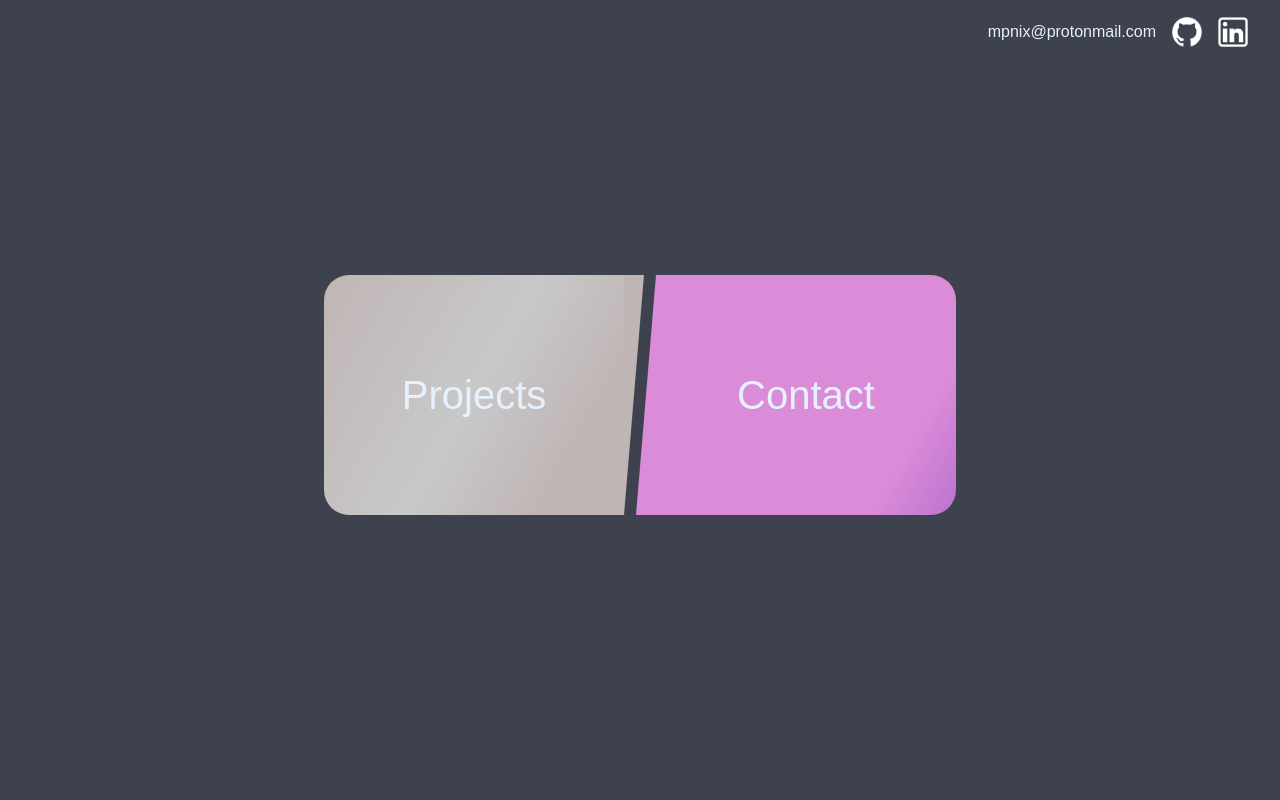
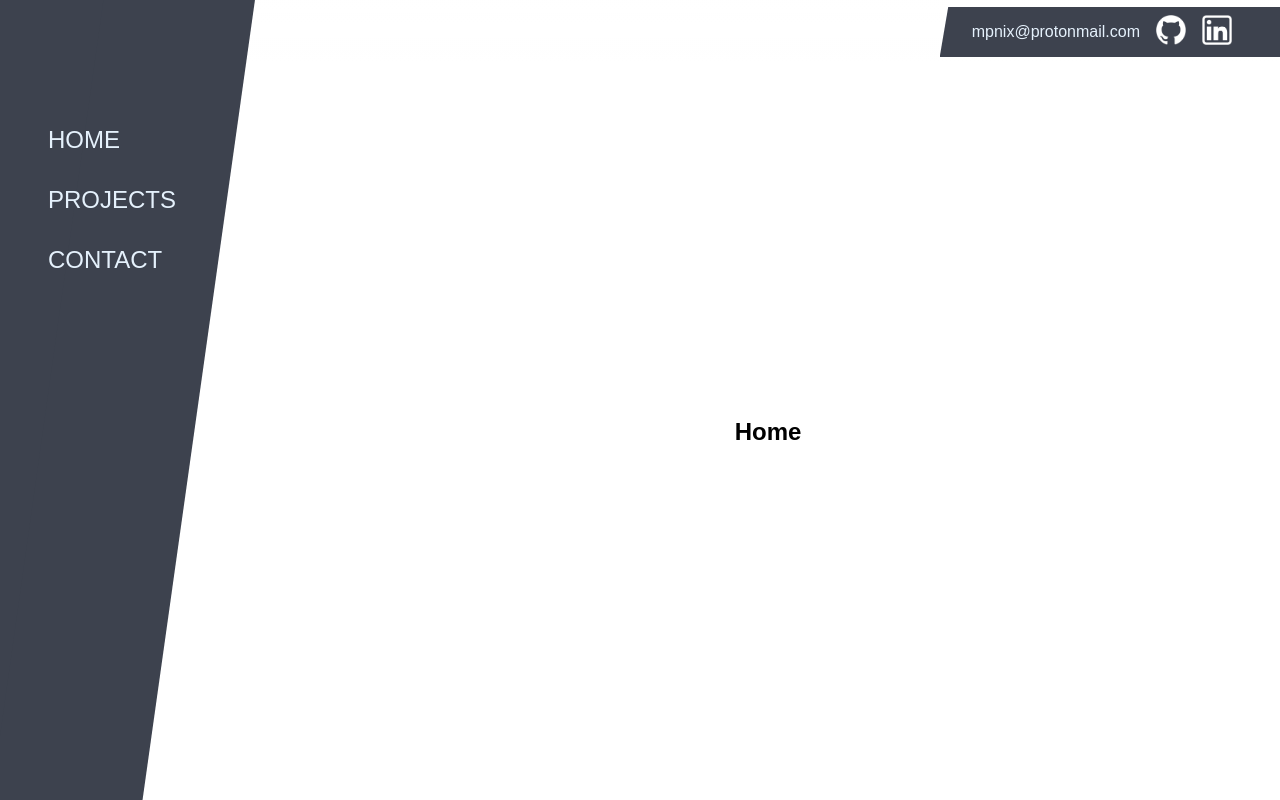
Before and after one commit to NixMichael/portfolio, a React (Create React App) app: page / in a window 1280 px wide. Built offline with nearby package versions, Linux system fonts and the light colour scheme; a web font is replaced by a local one.

Commit message:
Styled menu and projects screen

```diff
--- a/package.json
+++ b/package.json
@@ -10,6 +10,7 @@
     "react-dom": "^17.0.1",
     "react-router-dom": "^5.2.0",
     "react-scripts": "4.0.1",
+    "sass": "^1.29.0",
     "web-vitals": "^0.2.4"
   },
   "scripts": {
@@ -35,5 +36,9 @@
       "last 1 firefox version",
       "last 1 safari version"
     ]
+  },
+  "devDependencies": {
+    "sass-loader": "^10.1.0",
+    "webpack": "^4.44.2"
   }
 }
--- a/src/App.js
+++ b/src/App.js
@@ -1,4 +1,5 @@
 import { Switch, Route } from 'react-router-dom'
+import Menu from './components/Menu'
 import Header from './components/Header'
 import Home from './screens/Home'
 import Projects from './screens/Projects'
@@ -8,6 +9,7 @@ function App() {
   return (
     <div className="App">
       <Header />
+      <Menu />
       <div className="main-content">
         <Switch>
           <Route path='/' component={Home} exact />
--- a/src/components/Header.js
+++ b/src/components/Header.js
@@ -1,5 +1,4 @@
 import React from 'react'
-import { Link } from 'react-router-dom'
 import GitHubLogo from '../assets/github-logo.png'
 import LinkedInLogo from '../assets/linkedin-logo.png'
 
@@ -7,18 +6,10 @@ const Header = () => {
 	return (
 		<div className='header'>
 			<div className='links'>
-				{/* <Link className='link' to='/'><span>Projects</span></Link>
-				<Link className='link' to='/blog'><span>Contact</span></Link> */}
 				<span>mpnix@protonmail.com</span>
-				<img src={GitHubLogo} width='30px' alt='github: c0llid3r' />
-				<img src={LinkedInLogo} width='30px' alt='LinkedIn: c0llid3r' />
+				<a target='_blank' href='https://github.com/c0llid3r'><img src={GitHubLogo} width='30px' alt='github: c0llid3r' /></a>
+				<a target='_blank' href='https://github.com/c0llid3r'><img src={LinkedInLogo} width='30px' alt='LinkedIn: c0llid3r' /></a>
 			</div>
-			{/* <div id='logo-container'>
-			</div>
-			<div className='links'>
-				<Link className='link' to='/'><span>Blog</span></Link>
-				<Link className='link' to='/blog'><span>Contact</span></Link>
-			</div> */}
 		</div>
 	)
 }
--- /dev/null
+++ b/src/components/Menu.js
@@ -0,0 +1,14 @@
+import React from 'react'
+import { Link } from 'react-router-dom'
+
+const Menu = () => {
+	return (
+		<div className='menu'>
+			<Link className='menu-item' to='/'>HOME</Link>
+			<Link className='menu-item' to='/projects'>PROJECTS</Link>
+			<Link className='menu-item' to='/contact'>CONTACT</Link>
+		</div>
+	)
+}
+
+export default Menu
--- a/src/screens/Home.js
+++ b/src/screens/Home.js
@@ -1,15 +1,9 @@
 import React from 'react'
-import { Link } from 'react-router-dom'
 
 const Home = () => {
     return (
         <div className='home-page'>
-            <div>
-                <Link className='link' to='/projects'><div id='projects-button'>Projects</div></Link>
-            </div>
-            <div>
-                <Link className='link' to='/contact'><div id='contact-button'>Contact</div></Link>
-            </div>
+            <h2>Home</h2>
         </div>
     )
 }
--- a/src/screens/Projects.js
+++ b/src/screens/Projects.js
@@ -1,11 +1,26 @@
 import React from 'react'
+import GreenOil from '../assets/site-examples/green-oil-shop.png'
+import MACA from '../assets/site-examples/maca-home-page.png'
 
-const Blog = () => {
+const Projects = () => {
     return (
-        <div>
-            BLOG
-        </div>
+      <div className='projects'>
+				<div className='project-container'>
+        	<div className='preview'>
+						<img src={GreenOil} alt='React Project' />
+					</div>
+					<div className='live'><a target='_blank' href=''>Live</a></div>
+					<div className='code'><a target='_blank' href='https://github.com/c0llid3r/green-oil'>Code</a></div>
+				</div>
+				<div className='project-container'>
+        	<div className='preview'>
+						<img src={MACA} alt='Vue Project' />
+					</div>
+					<div className='live'><a target='_blank' href=''>Live</a></div>
+					<div className='code'><a target='_blank' href='https://github.com/c0llid3r/maca-website'>Code</a></div>
+				</div>
+      </div>
     )
 }
 
-export default Blog
+export default Projects
--- a/src/styles/index.css
+++ b/src/styles/index.css
@@ -1,4 +1,13 @@
 @import url('https://fonts.googleapis.com/css2?family=Sulphur+Point:wght@700&display=swap');
+
+:root {
+  -ms-overflow-style: none;  /* IE and Edge */
+  scrollbar-width: none;  /* Firefox */
+}
+
+:root::-webkit-scrollbar {
+  display: none;
+}
 
 * {
   margin: 0;
@@ -8,22 +17,81 @@
 }
 
 body {
-  width: 100vw;
+  max-width: 100vw;
   min-height: 100vh;
   -webkit-font-smoothing: antialiased;
   -moz-osx-font-smoothing: grayscale;
-  background: var(--bg-main-color);
+  background: white;
   font-family: 'Sulphur Point', sans-serif;
+}
+
+h1, h2 {
+  color: black;
 }
 
 .App {
   min-height: 100vh;
-  display: grid;
-  grid-template-rows: auto 1fr auto;
+  display: flex;
+  justify-content: flex-end;
 }
 
+.main-content {
+  width: 70vw;
+  margin-top: 4rem;
+  margin-right: 4rem;
+  display: flex;
+  justify-content: center;
+  align-items: center;
+}
+
+.projects {
+  display: flex;
+  flex-direction: column;
+  justify-content: center;
+  align-items: center;
+}
+
+.projects .project-container {
+  display: grid;
+  grid-template-columns: 1fr 100px;
+  grid-template-areas: 'PREVIEW LIVE' 'PREVIEW CODE';
+  margin-bottom: 2rem;
+}
+
+.projects a {
+  color: black;
+}
+
+.preview {
+  grid-area: PREVIEW;
+  padding: 2rem;
+  margin-right: 1rem;
+  background: rgba(0,0,0,0.1);
+}
+
+.preview img {
+  max-width: 100%;
+}
+
+.live {
+  grid-area: LIVE;
+  display: flex;
+  align-items: flex-end;
+  margin-bottom: 2rem;
+}
+
+.code {
+  grid-area: CODE;
+  display: flex;
+  align-items: flex-start;
+}
+
+@media screen and (min-width: 750px) {
   .header {
+    position: fixed;
+    top: 0;
     width: 100vw;
+    background-image: linear-gradient(to bottom, white, rgba(255,255,255,0.5) 80%, rgba(255,255,255,0.1) 100%);
     height: 4rem;
     display: flex;
     justify-content: flex-end;
@@ -31,109 +99,102 @@ body {
   }
 
   .header .links {
-  margin: 0 1rem;
+    padding: 0.5rem 2rem;
     display: flex;
     justify-content: space-between;
     align-items: center;
+    background: var(--bg-main-color);
+    position: relative;
+    z-index: 0;
+    clip-path: polygon(2.5% 0, 100% 0, 100% 100%, 0 100%);
   }
 
-.links * {
+  /* .header .links::before {
+    content: '';
+    position: absolute;
+    top: 0;
+    left: -20px;
+    border-top: 26px solid rgba(0,0,0,0);
+    border-left: 10px solid rgba(0,0,0,0);
+    border-right: 10px solid var(--bg-main-color);
+    border-bottom: 26px solid var(--bg-main-color);
+    z-index: 1;
+    background: white;
+  } */
+
+  .header .links span, .header .links img {
     margin-right: 1rem;
   }
 
-.link {
-  text-decoration: none;
-  color: var(--font-color);
+  .menu {
+    position: fixed;
+    top: 0;
+    bottom: 0;
+    left: 3rem;
+    width: 150px;
+    height: 50vh;
+    z-index: 1;
+    display: flex;
+    flex-direction: column;
+    justify-content: center;
+    background: var(--bg-main-color);
   }
 
-.link span {
-  padding: 0 1rem;
+  .menu::before {
+    content: '';
+    position: absolute;
+    top: 0;
+    left: -4rem;
+    height: 100vh;
+    width: 5rem;
+    background: var(--bg-main-color);
   }
 
-.home-page {
-  display: flex;
-  justify-content: center;
-  align-items: flex-start;
-  height: calc(100vh - 4rem);
+  .menu::after {
+    content: '';
+    position: absolute;
+    left: 0;
+    top: -10%;
+    height: 110vh;
+    width: 100%;
+    background: var(--bg-main-color);
+    z-index: 2;
+    transform: rotate(8deg);
   }
 
-.home-page > div {
-  width: 50vw;
-  height: 90%;
+  .menu .menu-item {
     position: relative;
-  display: flex;
-  align-items: center;
+    z-index: 3;
+    font-size: 1.5rem;
+    margin: 1rem 0;
+    text-decoration: none;
   }
 
-.home-page > div:first-child {
-  justify-content: flex-end;
 }
 
-#projects-button, #contact-button {
-  position: relative;
-  width: 300px;
-  height: 30vh;
-  background: var(--secondary-color);
-  display: flex;
-  justify-content: center;
-  align-items: center;
-  font-size: 2.5rem;
-  /* background: rgb(188, 114, 206); */
-  transition: all 200ms ease-out;
+@media screen and (min-width: 2600px) {
+  body {
+    font-size: 3rem;
   }
 
-#projects-button {
-  margin-right: 1rem;
-  border-top-left-radius: 25px;
-  border-bottom-left-radius: 25px;
-  background-image: linear-gradient(120deg, var(--link-color), rgb(200,200,200) 50%, var(--link-color) 80%);
+  .App {
+    justify-content: center;
   }
 
-#contact-button {
-  margin-left: 1rem;
-  border-top-right-radius: 25px;
-  border-bottom-right-radius: 25px;
-  background-image: linear-gradient(120deg, rgb(219, 140, 217) 80%, rgb(188, 114, 206));
+  .header {
+    padding-top: 6rem;
   }
 
-#projects-button::after, #contact-button::before {
-  content: '';
-  position: absolute;
-  background: transparent;
+  .menu {
+    width: 250px;
+    left: 5rem;
   }
 
-#projects-button::after {
-  right: -20px;
-  /* border-top: 15vh solid var(--secondary-color);
-  border-left: 10px solid var(--secondary-color); */
-  border-top: 15vh solid var(--link-color);
-  border-left: 10px solid var(--link-color);
-  border-right: 10px solid transparent;
-  border-bottom: 15vh solid transparent;
+  .menu::before {
+    left: -5rem;
   }
 
-#contact-button::before {
-  left: -20px;
-  border-bottom: 15vh solid rgb(219, 140, 217);
-  border-right: 10px solid rgb(219, 140, 217);
-  border-left: 10px solid transparent;
-  border-top: 15vh solid transparent;
+  .menu .menu-item {
+    font-size: 3.5rem;
   }
-
-#projects-button:hover {
-  margin-right: 1.5rem;
-  height: 35vh;
 }
-
-#contact-button:hover {
-  margin-left: 1.5rem;
-  height: 35vh;
-}
-
-.footer {
-  display: flex;
-  justify-content: center;
-  padding: 1rem 0;
-  min-height: 80px;
-  background: var(--bg-feature-color);
-}
```
Also changed, not shown: src/assets/site-examples/green-oil-shop.png. Lines whose indentation alone changed are shown as unchanged.
